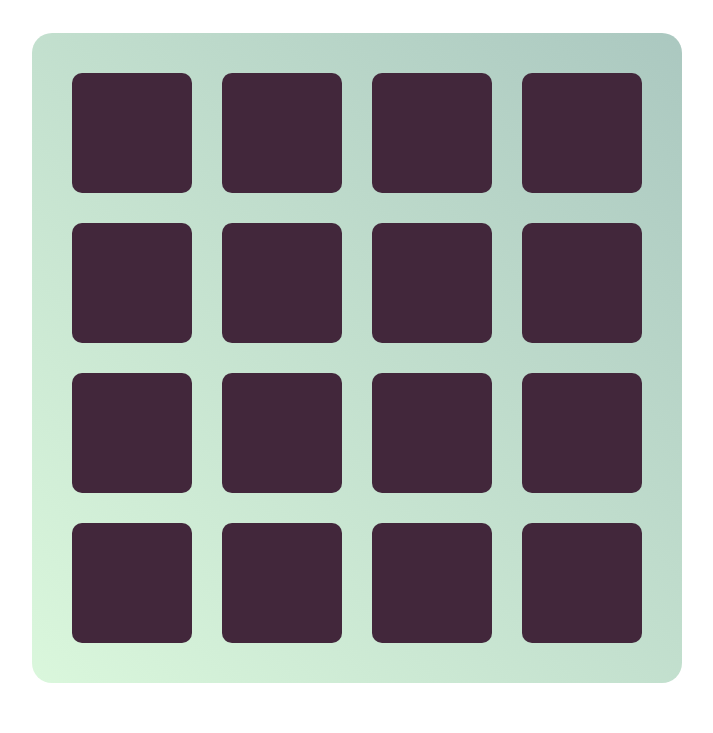
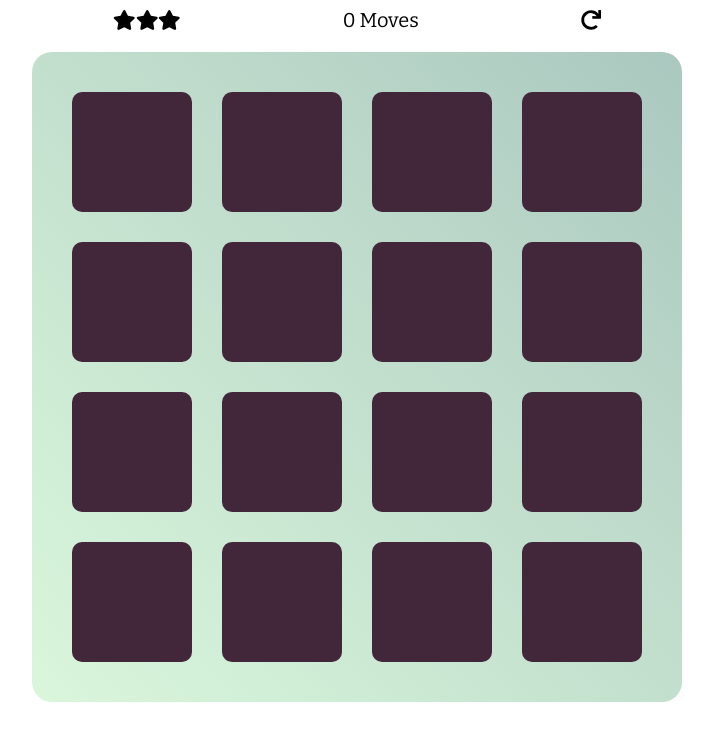
Before and after one commit to MoHassn/memory-game, a plain HTML site: page index.html in a window 1280 px wide. Shown: the part 86-819 px from the top of the page, without its empty margins (283-996 px from the left). Drawn offline with nearby package versions, Linux system fonts and the light colour scheme; a web font is replaced by a local one.

Commit message:
Add score panel to the page

```diff
--- a/css/main.css
+++ b/css/main.css
@@ -27,7 +27,7 @@ body {
     justify-items: center;
     align-items: center;
     grid-gap: 10px;
-    margin: 50px auto;
+    margin: 20px auto;
     padding: 30px;
     background: linear-gradient(45deg, #DAF7DC, #ABC8C0);
     border-radius: 20px;
@@ -54,3 +54,19 @@ body {
     background-color: #7a506f;
     color: #b3db6d;
 }
+
+.score-panel {
+    display: flex;
+    width: 650px;
+    margin: 5px auto;
+    justify-content: space-around;
+}
+
+ul.stars {
+    list-style: none;
+    display: flex;
+}
+
+.restart {
+    cursor: pointer;
+}
--- a/index.html
+++ b/index.html
@@ -14,7 +14,15 @@
             <h1 class="main-heading">Matching Game</h1>
         </header>
         <section class="score-panel">
-
+            <ul class="stars">
+                <li class="a-star"><i class="fa fa-star"></i></li>
+                <li class="a-star"><i class="fa fa-star"></i></li>
+                <li class="a-star"><i class="fa fa-star"></i></li>
+            </ul>
+            <p><span class="moves">0</span> Moves</p>
+            <div class="restart">
+                <i class="fas fa-redo"></i>
+            </div>
         </section>
         <ul class="board">
             <li class="card">
```
